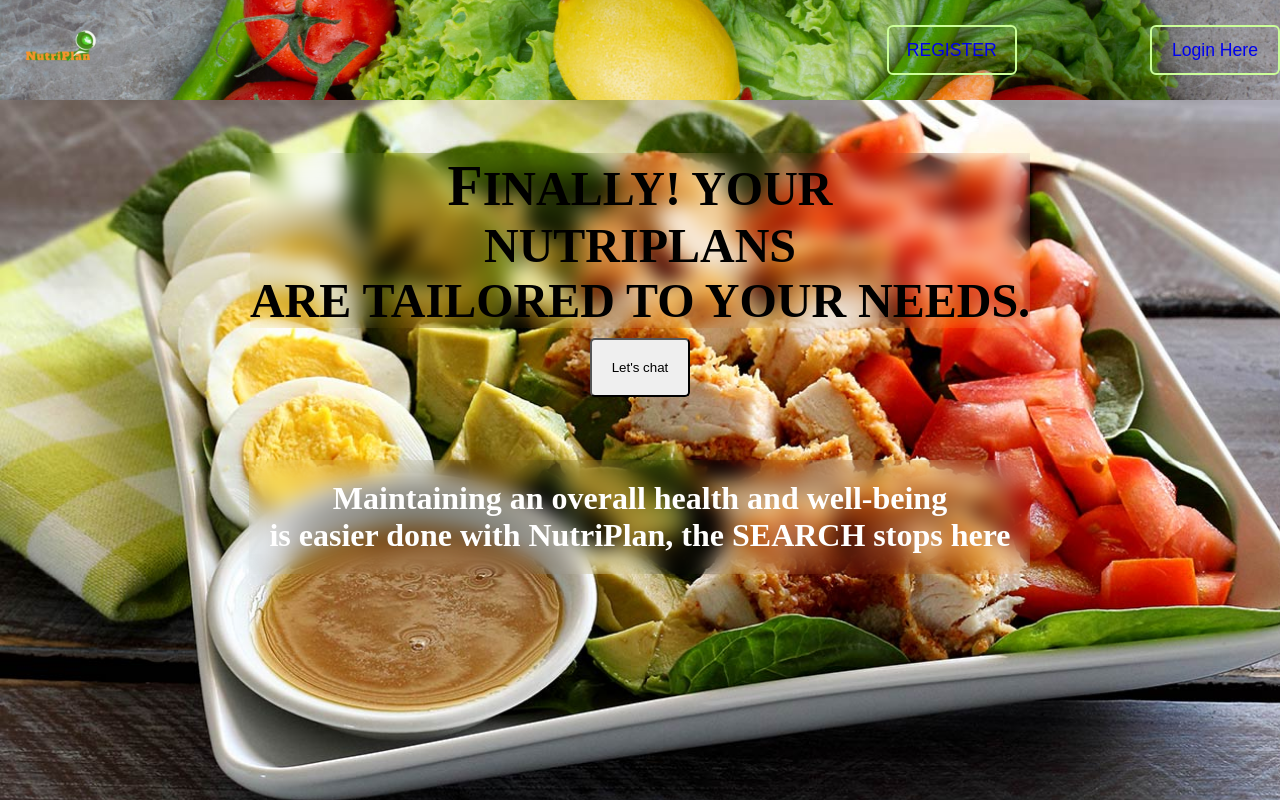
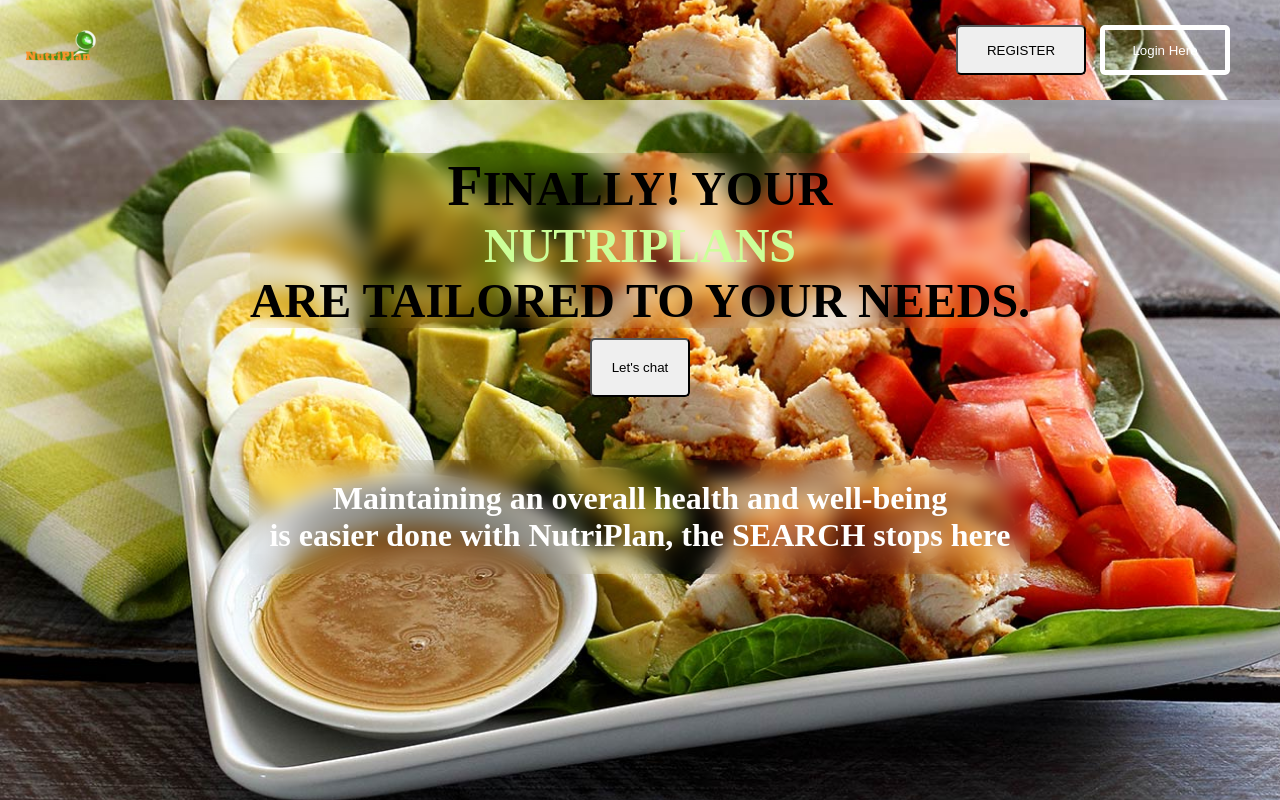
Before and after one commit to DadoveNonye/NutriPlan, a Flask app: page /home in a window 1280 px wide. Run offline with Flask 3, Linux system fonts and the light colour scheme.

Commit message:
{update}

```diff
--- a/app/static/css/homepage.css
+++ b/app/static/css/homepage.css
@@ -4,7 +4,7 @@
   box-sizing: border-box;
 }
 .homepage #navbar {
-  background-image: url("../images/nutriimage3.jpeg");
+  background-image: url("../images/nutriimage4.jpeg");
   background-size: cover;
   background-repeat: no-repeat;
   background-position: center;
@@ -31,15 +31,7 @@
   align-items: center;
 }
 
-.home-page-hero:before {
-  content: "";
-  position: absolute;
-  top: 0;
-  right: 0;
-  bottom: 0;
-  left: 0;
-  /* background-color: rgba(0, 0, 0, 0.6); */
-}
+
 .home-page-hero div {
   /* position: relative; */
   color: white;
@@ -51,10 +43,45 @@
   color: black;
   backdrop-filter: blur(10px);
 }
-.home-page-hero div  p{
+.home-page-hero div  .p{
     backdrop-filter: blur(10px);
     padding: 20px;
 }
 .home-page-hero div  h1::first-letter{
     font-size: larger;
 }
+.btn a{
+    color: #000;
+    margin: 0%;
+}
+.btn1 a{
+    color: white;
+    margin: 0%;
+}
+.btn{
+    width: 130px;
+    height: 50px;
+    margin-top: 25px;
+  transition: 1.5s;
+  border-radius: 5px;
+  margin-right: 10px;
+}
+.btn:hover {
+    transform: scale(1.1);
+}
+.btn1:hover {
+    transform: scale(1.1);
+}
+.btn1{
+    width: 130px;
+    height: 50px;
+    margin-top: 25px;
+  transition: 1.5s;
+  border-radius: 5px;
+  background-color: transparent;
+  color: white;
+  border:5px solid white;
+}
+.btt{
+   margin-right: 50px;
+}
--- a/app/static/css/style.css
+++ b/app/static/css/style.css
@@ -136,6 +136,7 @@ nav > ul > li:hover::after {
 .mlogin:hover {
   background-color: #ccff99;
   color: #000;
+  transform: scale(1.1);
 }
 
 .mealPlanForm {
@@ -360,5 +361,5 @@ form{
     position: absolute;
     right: 0px;
     top: 50%;
-    visibility: visible;
+
 }
--- a/app/templates/homepage.html
+++ b/app/templates/homepage.html
@@ -29,22 +29,28 @@
             <!-- <li><p><a href="{{ url_for('auth.register') }}">REGISTER</a></p></li> -->
           </ul>
         </nav>
-        <button class="mlogin">
+        <div class="btt">
+        <button class="btn">
             <a href="{{ url_for('auth.register') }}">REGISTER</a>
         </button>
-        <button class="mlogin" id="mealPlanDirection">
+        <button class="btn1" id="mealPlanDirection">
           <a href="{{ url_for('auth.login') }}">Login Here</a>
         </button>
+        </div>
       </section>
     </div>
     <section class="hero-section home-page-hero">
         <div class="hero-background-image">
-            <h1>FINALLY! YOUR <br class="nutriBR">NUTRIPLANS </br>ARE TAILORED TO YOUR NEEDS.</h1>
+            <h1>FINALLY! YOUR <p class="nutriBR">NUTRIPLANS</p>ARE TAILORED TO YOUR NEEDS.</h1>
             <button class="chat">Let's chat</button>
         </div>
         <div>
-            <p>Maintaining an overall health and well-being<br> is easier done with NutriPlan, the SEARCH stops here</p>
-        </div>
+            <p class="p">
+              Maintaining an overall health and well-being</b>
+                <br>  is easier done with NutriPlan,
+                    the SEARCH stops here</b>
+       </p>
+    </div>
     </section>
     <section></section>
   </body>
--- a/app/templates/register.html
+++ b/app/templates/register.html
@@ -26,7 +26,7 @@
               id="username"
               name="username"
               required
-              placeholder="Username"
+
             />
             <span class="icon"
               ><ion-icon name="person-outline"></ion-icon
@@ -41,7 +41,6 @@
               id="email"
               name="email"
               required
-              placeholder="Enter your Email"
             />
             <span class="icon"><ion-icon name="mail-outline"></ion-icon></span>
           </div>
@@ -54,7 +53,7 @@
               id="password"
               name="password"
               required
-              placeholder="Enter Your Password"
+
             />
             <span class="eye"
             ><ion-icon id="icon" name="eye-outline"></ion-icon></span>
```
